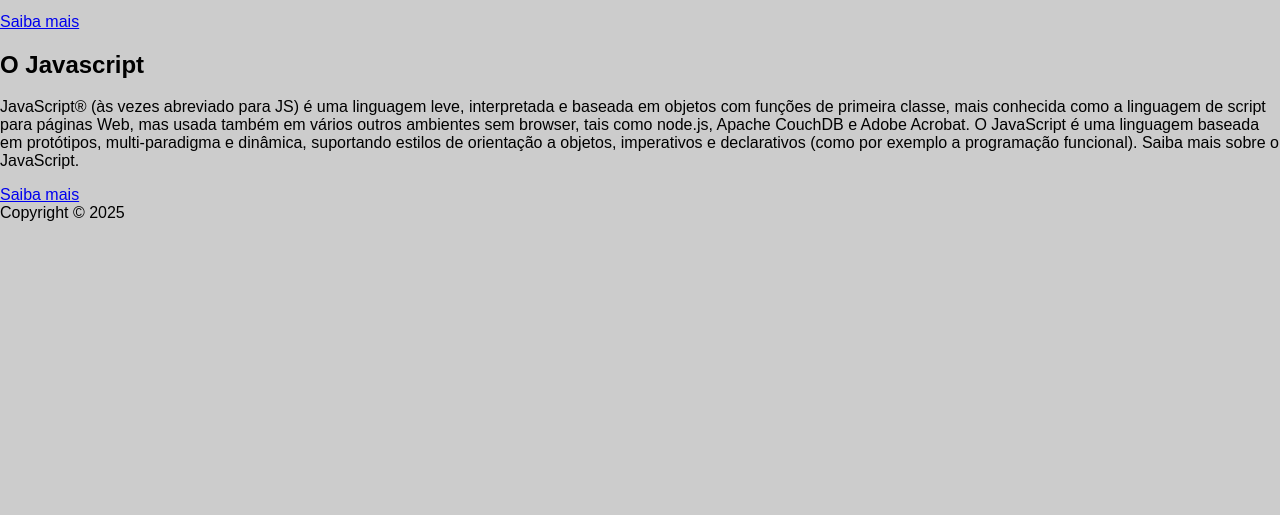
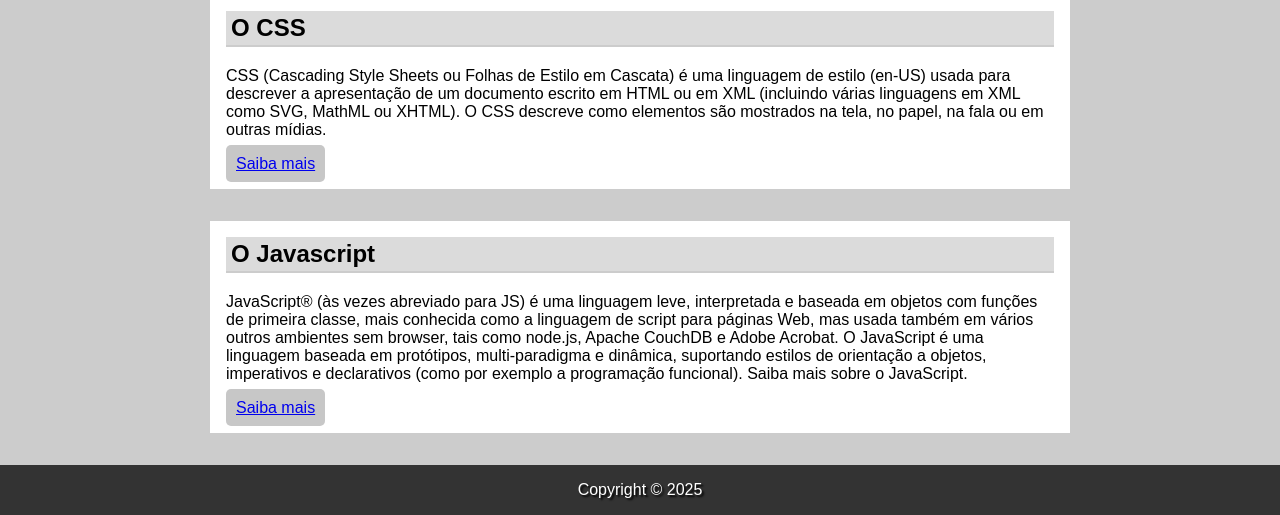
Before and after one commit to Mausercay/Projeto-Serfrontend-01, a plain HTML site: page projeto-01/index.html in a window 1280 px wide. Shown: the part 746-1261 px from the top of the page. Before the commit the page ends 968 px from the top, so only its background shows below. Drawn offline with Linux system fonts and the light colour scheme.

Commit message:
finalização

```diff
--- a/projeto-01/styles.css
+++ b/projeto-01/styles.css
@@ -24,6 +24,7 @@ body{
     font-size: 56px;
     text-shadow: 2px 2px 2px black;
     text-transform: uppercase;
+    margin-bottom: 0;
 }
 
 .hero-content p{
@@ -44,8 +45,6 @@ body{
     list-style-type: none;
     color: white;
     border: 1px solid white;
-
-
 }
 
 .hero nav li a{
@@ -63,3 +62,43 @@ body{
     color: #fff;
     background-color: rgba(0, 0, 0, 0.4);
 }
+
+main{
+    width: 80%;
+    margin: auto;
+    max-width: 860px;
+}
+
+section{
+    padding-top:32px; ;
+}
+
+
+article{
+    background-color: white;
+    padding:16px;
+    margin-bottom:32px ;
+}
+
+article h2{
+    background-color: #dbdbdb;
+    color: rgb(0, 0, 0);
+    border-bottom: #ccc 2px solid;
+    padding: 3px 5px;
+    margin-top: 0;
+}
+
+article a{
+    background-color: #c7c7c7;
+    padding: 10px;
+    border-radius:5px ;
+    width:fit-content ;
+}
+
+footer{
+    background-color: #333;
+    color: white;
+    padding: 16px 0;
+    text-align: center;
+    text-shadow: 2px 2px 2px black;
+}
```
